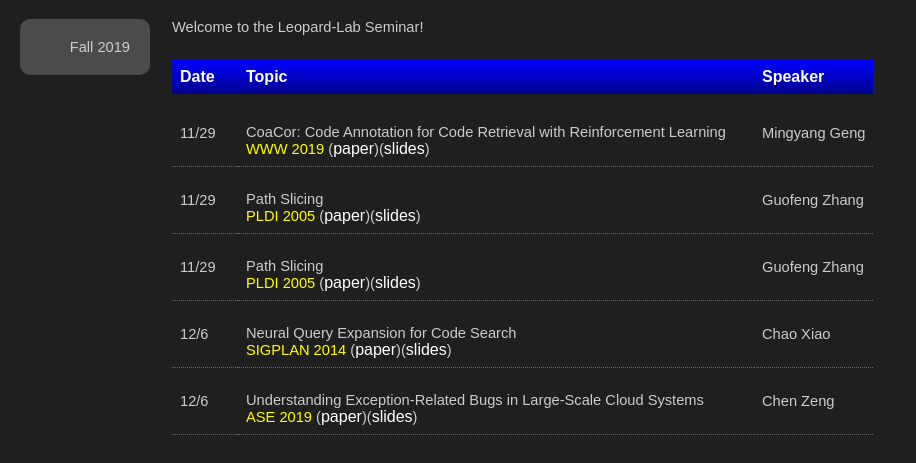
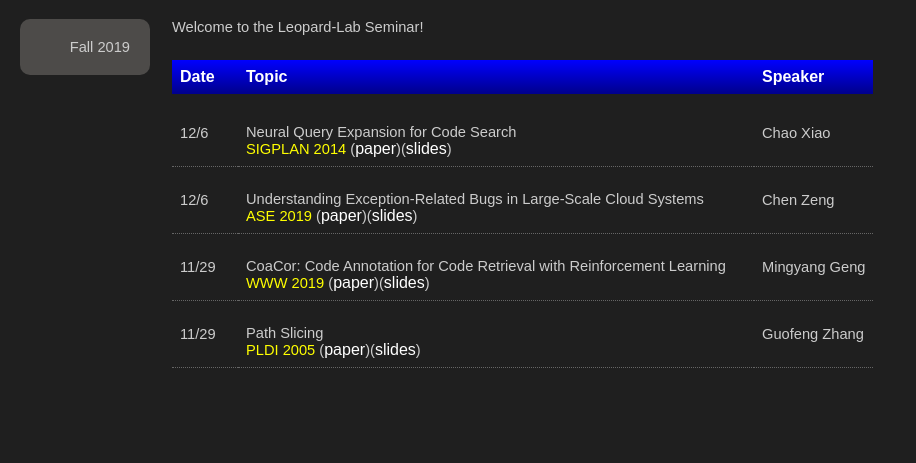
Before and after one commit to leopard-seminar/leopard-seminar, a plain HTML site: page index.html in a window 1280 px wide. Shown: the part 131-594 px from the top of the page, without its empty margins (0-916 px from the left). Drawn offline with Linux system fonts and the light colour scheme.

Commit message:
polish pdf 12/6

```diff
--- a/index.html
+++ b/index.html
@@ -46,6 +46,38 @@
     <th class="paper"> Topic </th>
     <th class="speaker"> Speaker </th>
   </tr>
+<!-- ----------------------------- -->
+<tr>
+<td> <font>12/6</font> </td>
+<td>
+
+   <br>
+   Neural Query Expansion for Code Search
+   <br>
+   <font color="yellow">SIGPLAN 2014</font> (<a href="./files/2019/Neural Query Expansion for Code Search.pdf", target="_blank">paper</a>)(<a href="./files/2019/Neural Query Expansion for Code Search_slide.pdf", target="_blank">slides</a>)
+</td>
+
+<td>
+   Chao Xiao
+</td>
+</tr>
+
+<!-- ----------------------------- -->
+
+<tr>
+<td> <font>12/6</font> </td>
+<td>
+
+   <br>
+   Understanding Exception-Related Bugs in Large-Scale Cloud Systems
+   <br>
+   <font color="yellow">ASE 2019</font> (<a href="./files/2019/Understanding Exception-Related Bugs in Large-Scale Cloud Systems.pdf", target="_blank">paper</a>)(<a href="./files/2019/Understanding Exception-Related Bugs in Large-Scale Cloud Systems_slide.pdf", target="_blank">slides</a>)
+</td>
+
+<td>
+   Chen Zeng
+</td>
+</tr>
 
 
 
@@ -84,56 +116,7 @@
 
 <!-- ----------------------------- -->
 
-<tr>
-<td> <font>11/29</font> </td>
-<td>
 
-   <br>
-   Path Slicing
-   <br>
-   <font color="yellow">PLDI 2005</font> (<a href="./files/2019/Path slice.pdf", target="_blank">paper</a>)(<a href="./files/2019/Path slice_slide.pdf", target="_blank">slides</a>)
-</td>
-
-<td>
-   Guofeng Zhang
-</td>
-</tr>
-
-<!-- ----------------------------- -->
-
-<tr>
-<td> <font>12/6</font> </td>
-<td>
-
-   <br>
-   Neural Query Expansion for Code Search
-   <br>
-   <font color="yellow">SIGPLAN 2014</font> (<a href="./files/2019/Neural Query Expansion for Code Search.pdf", target="_blank">paper</a>)(<a href="./files/2019/Neural Query Expansion for Code Search_slide.pdf", target="_blank">slides</a>)
-</td>
-
-<td>
-   Chao Xiao
-</td>
-</tr>
-
-<!-- ----------------------------- -->
-
-<tr>
-<td> <font>12/6</font> </td>
-<td>
-
-   <br>
-   Understanding Exception-Related Bugs in Large-Scale Cloud Systems
-   <br>
-   <font color="yellow">ASE 2019</font> (<a href="./files/2019/Understanding Exception-Related Bugs in Large-Scale Cloud Systems.pdf", target="_blank">paper</a>)(<a href="./files/2019/Understanding Exception-Related Bugs in Large-Scale Cloud Systems_slide.pdf", target="_blank">slides</a>)
-</td>
-
-<td>
-   Chen Zeng
-</td>
-</tr>
-
-<!-- ----------------------------- -->
 
 </tbody></table>
 
```
